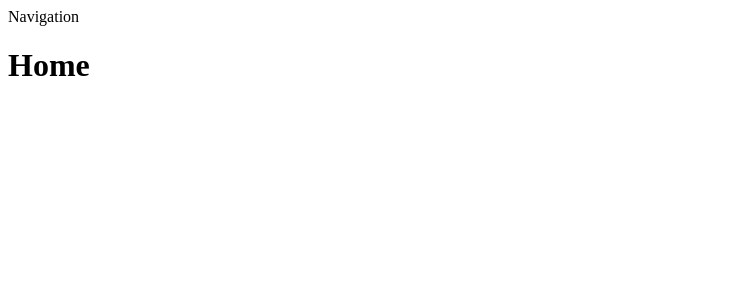
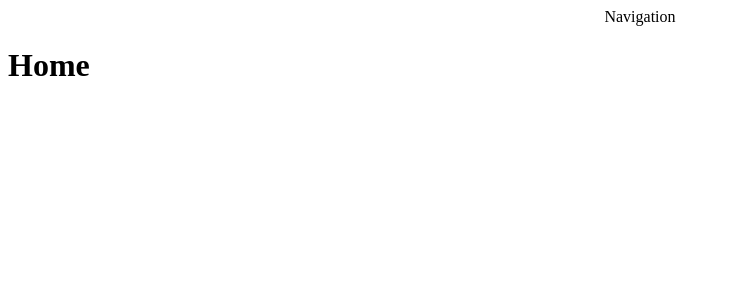
Before and after one commit to shakna-israel/nefarious-meow, a Jekyll site: the page built from index.md, in a window 1280 px wide. Shown: the top 300 px of the page, without its empty margins (0-731 px from the left). Built offline with Jekyll 4.4.1, drawn with Linux system fonts in a browser that asks for light colours.

Commit message:
Update cssClick.scss

```diff
--- a/_assets/_sass/cssClick.scss
+++ b/_assets/_sass/cssClick.scss
@@ -1,8 +1,8 @@
 .onclick-menu {
     position: relative;
     display: inline-block;
-    margin-left: auto;
-    margin-right: auto;
+    width:100%;
+    text-align:center;
 }
 .onclick-menu:before {
     content: "Navigation";
```
